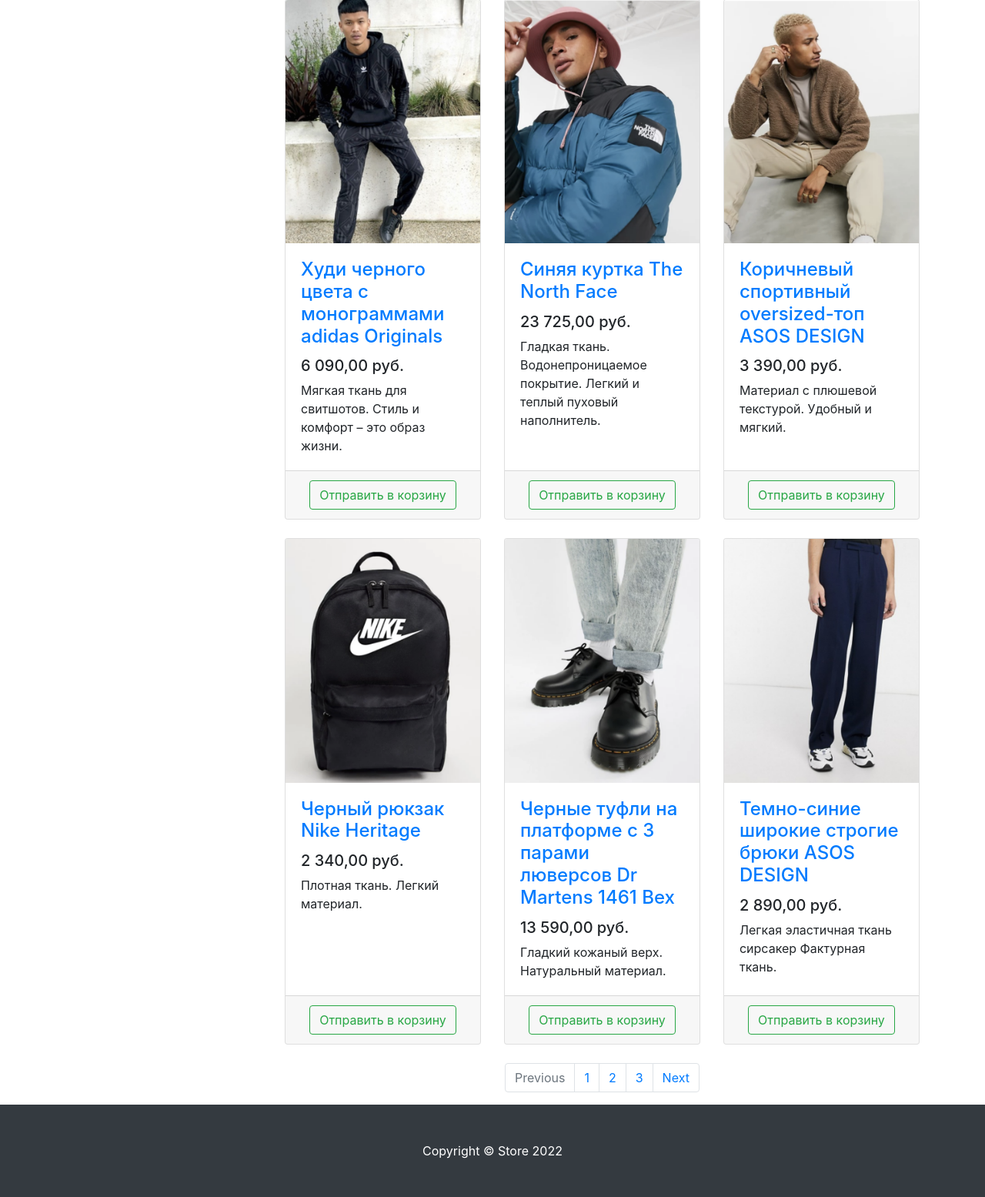
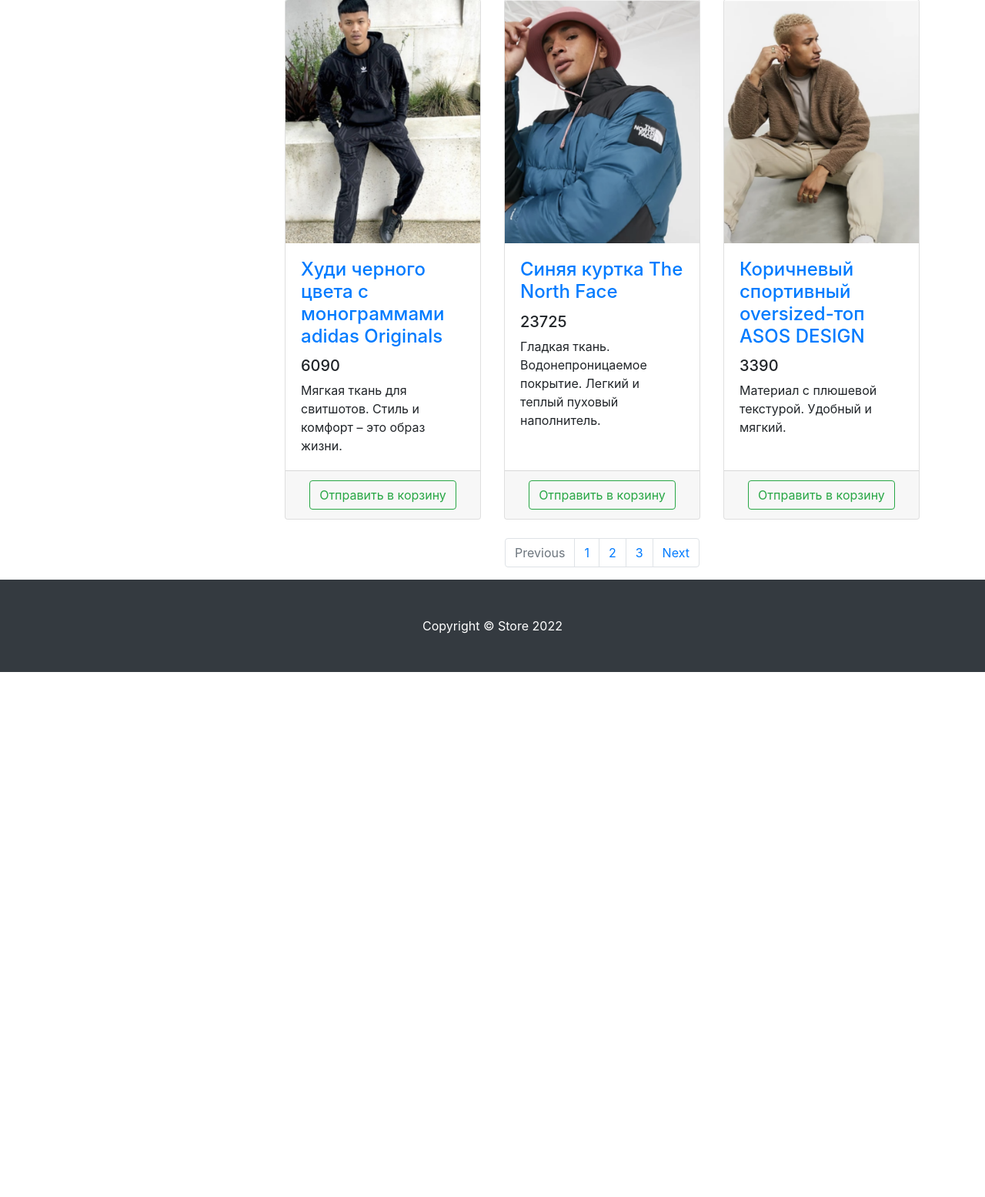
Before and after one commit to Serge1sm1rn/magazine, a Django app: page /products/ in a window 1280 px wide. Shown: the part 600-2155 px from the top of the page at 77% size. After the commit the page ends 1473 px from the top, so only its background shows below. Run offline with Django 4.2, Linux system fonts and the light colour scheme; some libraries are stand-ins or nearby versions.

Commit message:
connect static

```diff
--- a/store/products/templates/products/products.html
+++ b/store/products/templates/products/products.html
@@ -1,3 +1,5 @@
+{% load static %}
+
 <!DOCTYPE html>
 <html lang="en">
 
@@ -8,13 +10,13 @@
     <meta name="description" content="">
     <meta name="author" content="">
 
-    <title>Store - Каталог</title>
+    <title>{{title}}</title>
 
     <!-- Bootstrap core CSS -->
-    <link href="/static/vendor/bootstrap/css/bootstrap.min.css" rel="stylesheet">
+    <link href="{% static 'vendor/bootstrap/css/bootstrap.min.css'%}" rel="stylesheet">
 
     <!-- Custom styles for this template -->
-    <link href="/static/vendor/css/products.css" rel="stylesheet">
+    <link href="{% static 'vendor/css/products.css'%}" rel="stylesheet">
 
 </head>
 
@@ -112,127 +114,27 @@
 
             <div class="row">
 
+                {% for product in products %}
                 	<div class="col-lg-4 col-md-6 mb-4">
                         <div class="card h-100">
                             <a href="#">
                                 <img class="card-img-top"
-                                 src="/static/vendor/img/products/Adidas-hoodie.png"
+                                     src="{{product.image}}"
                                      alt="">
                             </a>
                             <div class="card-body">
                                 <h4 class="card-title">
-                                <a href="#">Худи черного цвета с монограммами adidas Originals</a>
+                                    <a href="#">{{ product.name }}</a>
                                 </h4>
-                            <h5>6 090,00 руб.</h5>
-                            <p class="card-text">Мягкая ткань для свитшотов. Стиль и комфорт – это образ жизни.</p>
+                                <h5>{{ product.price}}</h5>
+                                <p class="card-text">{{ product.descriptions}}</p>
                             </div>
                             <div class="card-footer text-center">
                                 <button type="button" class="btn btn-outline-success">Отправить в корзину</button>
                             </div>
                         </div>
                     </div>
-
-                <div class="col-lg-4 col-md-6 mb-4">
-                    <div class="card h-100">
-                        <a href="#">
-                            <img class="card-img-top"
-                                 src="/static/vendor/img/products/Blue-jacket-The-North-Face.png" alt="">
-                        </a>
-                        <div class="card-body">
-                            <h4 class="card-title">
-                                <a href="#">Синяя куртка The North Face</a>
-                            </h4>
-                            <h5>23 725,00 руб.</h5>
-                            <p class="card-text">
-                                Гладкая ткань. Водонепроницаемое покрытие. Легкий и теплый пуховый наполнитель.
-                            </p>
-                        </div>
-                        <div class="card-footer text-center">
-                            <button type="button" class="btn btn-outline-success">Отправить в корзину</button>
-                        </div>
-                    </div>
-                </div>
-
-                <div class="col-lg-4 col-md-6 mb-4">
-                    <div class="card h-100">
-                        <a href="#">
-                            <img class="card-img-top"
-                                 src="/static/vendor/img/products/Brown-sports-oversized-top-ASOS-DESIGN.png"
-                                 alt="">
-                        </a>
-                        <div class="card-body">
-                            <h4 class="card-title">
-                                <a href="#">Коричневый спортивный oversized-топ ASOS DESIGN</a>
-                            </h4>
-                            <h5>3 390,00 руб.</h5>
-                            <p class="card-text">Материал с плюшевой текстурой. Удобный и мягкий.</p>
-                        </div>
-                        <div class="card-footer text-center">
-                            <button type="button" class="btn btn-outline-success">Отправить в корзину</button>
-                        </div>
-                    </div>
-                </div>
-
-                <div class="col-lg-4 col-md-6 mb-4">
-                    <div class="card h-100">
-                        <a href="#">
-                            <img class="card-img-top"
-                                 src="/static/vendor/img/products/Black-Nike-Heritage-backpack.png"
-                                 alt="">
-                        </a>
-                        <div class="card-body">
-                            <h4 class="card-title">
-                                <a href="#">Черный рюкзак Nike Heritage</a>
-                            </h4>
-                            <h5>2 340,00 руб.</h5>
-                            <p class="card-text">Плотная ткань. Легкий материал.</p>
-                        </div>
-                        <div class="card-footer text-center">
-                            <button type="button" class="btn btn-outline-success">Отправить в корзину</button>
-                        </div>
-                    </div>
-                </div>
-
-                <div class="col-lg-4 col-md-6 mb-4">
-                    <div class="card h-100">
-                        <a href="#">
-                            <img class="card-img-top"
-                                 src="/static/vendor/img/products/Black-Dr-Martens-shoes.png"
-                                 alt="">
-                        </a>
-                        <div class="card-body">
-                            <h4 class="card-title">
-                                <a href="#">Черные туфли на платформе с 3 парами люверсов Dr Martens 1461 Bex</a>
-                            </h4>
-                            <h5>13 590,00 руб.</h5>
-                            <p class="card-text">Гладкий кожаный верх. Натуральный материал.</p>
-                        </div>
-                        <div class="card-footer text-center">
-                            <button type="button" class="btn btn-outline-success">Отправить в корзину</button>
-                        </div>
-                    </div>
-                </div>
-
-                <div class="col-lg-4 col-md-6 mb-4">
-                    <div class="card h-100">
-                        <a href="#">
-                            <img class="card-img-top"
-                                 src="/static/vendor/img/products/Dark-blue-wide-leg-ASOs-DESIGN-trousers.png"
-                                 alt="">
-                        </a>
-                        <div class="card-body">
-                            <h4 class="card-title">
-                                <a href="#">Темно-синие широкие строгие брюки ASOS DESIGN</a>
-                            </h4>
-                            <h5>2 890,00 руб.</h5>
-                            <p class="card-text">Легкая эластичная ткань сирсакер Фактурная ткань.</p>
-                        </div>
-                        <div class="card-footer text-center">
-                            <button type="button" class="btn btn-outline-success">Отправить в корзину</button>
-                        </div>
-                    </div>
-                </div>
-
+                {% endfor %}
             </div>
 
             <nav aria-label="Page navigation example">
@@ -265,14 +167,14 @@
 </footer>
 
 <!-- Bootstrap core JavaScript -->
-<script src="/static/vendor/jquery/jquery.min.js"></script>
-<script src="/static/vendor/bootstrap/js/bootstrap.bundle.min.js"></script>
+<script src="{% static 'vendor/jquery/jquery.min.js'%}"></script>
+<script src="{% static 'vendor/bootstrap/js/bootstrap.bundle.min.js'%}"></script>
 <script src="https://cdn.jsdelivr.net/npm/bootstrap@5.1.3/dist/js/bootstrap.bundle.min.js"
         integrity="sha384-ka7Sk0Gln4gmtz2MlQnikT1wXgYsOg+OMhuP+IlRH9sENBO0LRn5q+8nbTov4+1p"
         crossorigin="anonymous"></script>
 
 <!-- FontAwesome script -->
-<script src="/static/vendor/fontawesome/fontawesome-icons.js" crossorigin="anonymous"></script>
+<script src="{% static 'vendor/fontawesome/fontawesome-icons.js'%}" crossorigin="anonymous"></script>
 
 </body>
 
--- a/store/products/views.py
+++ b/store/products/views.py
@@ -4,8 +4,33 @@ from django.shortcuts import render
 # Create your views here.
 
 def index(request):
-    return render(request, 'products/index.html')
+    context = {'title': 'Store',
+               }
+    return render(request, 'products/index.html', context)
 
 
 def products(request):
-    return render(request, 'products/products.html')
+    context = {
+        'title': 'Store-Каталог',
+        'products': [
+            {
+                'image': '/static/vendor/img/products/Adidas-hoodie.png',
+                'name': 'Худи черного цвета с монограммами adidas Originals',
+                'price': 6090,
+                'descriptions': 'Мягкая ткань для свитшотов. Стиль и комфорт – это образ жизни.',
+            },
+            {
+                'image': '/static/vendor/img/products/Blue-jacket-The-North-Face.png',
+                'name': 'Синяя куртка The North Face',
+                'price': 23725,
+                'descriptions': 'Гладкая ткань. Водонепроницаемое покрытие. Легкий и теплый пуховый наполнитель.',
+            },
+            {
+                'image': '/static/vendor/img/products/Brown-sports-oversized-top-ASOS-DESIGN.png',
+                'name': 'Коричневый спортивный oversized-топ ASOS DESIGN',
+                'price': 3390,
+                'descriptions': 'Материал с плюшевой текстурой. Удобный и мягкий.',
+            }
+        ]
+    }
+    return render(request, 'products/products.html', context)
```
Also changed, not shown: store/products/templates/products/index.html (+8 -6 lines). Lines whose indentation alone changed are shown as unchanged.
